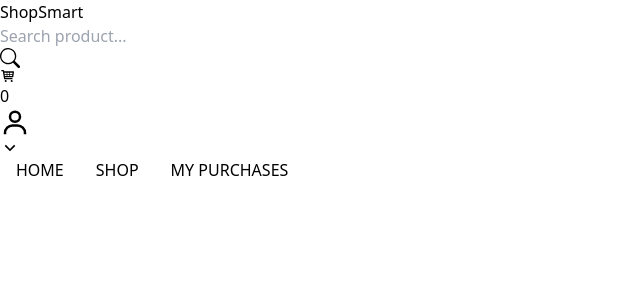
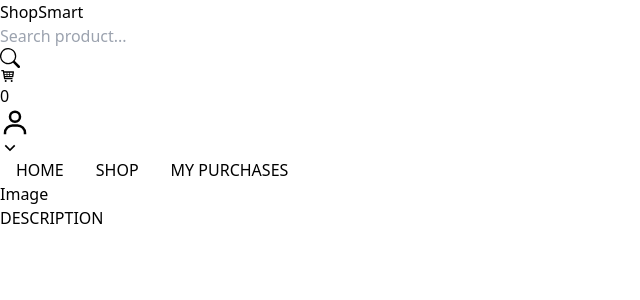
Before and after one commit to KDOjeda/ShopSmart, a Next.js app: page / in a window 1280 px wide. Shown: the top 300 px of the page, without its empty margins (0-640 px from the left). Built offline with nearby package versions, Linux system fonts and the light colour scheme.

Commit message:
Product detail lyout

```diff
--- a/src/components/product_details/ProductDetail.tsx
+++ b/src/components/product_details/ProductDetail.tsx
@@ -2,7 +2,11 @@
 
 const ProductDetail = () => {
   return (
-    <div className='border-b border-gray-200'>
+    <div className='border-t border-gray-200 py-6 px-4 md:px-8 lg:px-16 xl:32 2xl:px-64 relative flex flex-col lg:flex-row gap-16'>
+      <div className="w-full lg:w-1/2 lg:sticky top-20 h-max">
+        Image
+      </div>
+      <div className="w-full lg:w-1/2 flex flex-col gap-6">DESCRIPTION</div>
 
     </div>
   )
```
